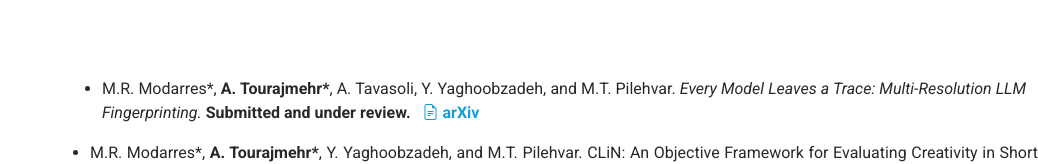
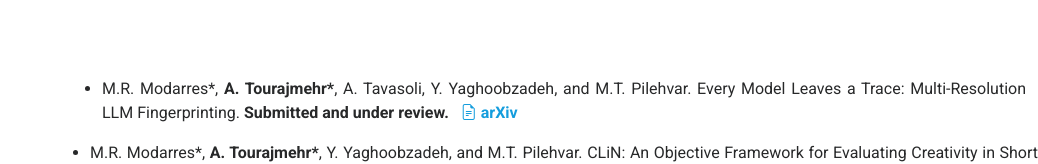
Before and after one commit to Armin-Tourajmehr/armin-tourajmehr.github.io, a plain HTML site: page index.html in a window 1280 px wide. Shown: the part 1324-1488 px from the top of the page, without its empty margins (242-1280 px from the left). Drawn offline with Linux system fonts and the light colour scheme.

Commit message:
update index file

```diff
--- a/index.html
+++ b/index.html
@@ -113,9 +113,9 @@ Throughout my graduate studies, I worked on various machine learning and natural
             <li>
               M.R. Modarres*, <strong>A. Tourajmehr*</strong>, A. Tavasoli, Y. Yaghoobzadeh, and M.T. Pilehvar.
 
-              <em>Every Model Leaves a Trace: Multi-Resolution LLM Fingerprinting.</em>
+            Every Model Leaves a Trace: Multi-Resolution LLM Fingerprinting.
 
-              <strong>Submitted and under review.</strong>
+            <strong>Submitted and under review.</strong>
 
               <a href="https://arxiv.org/abs/2610.28434"
                 target="_blank"
```
